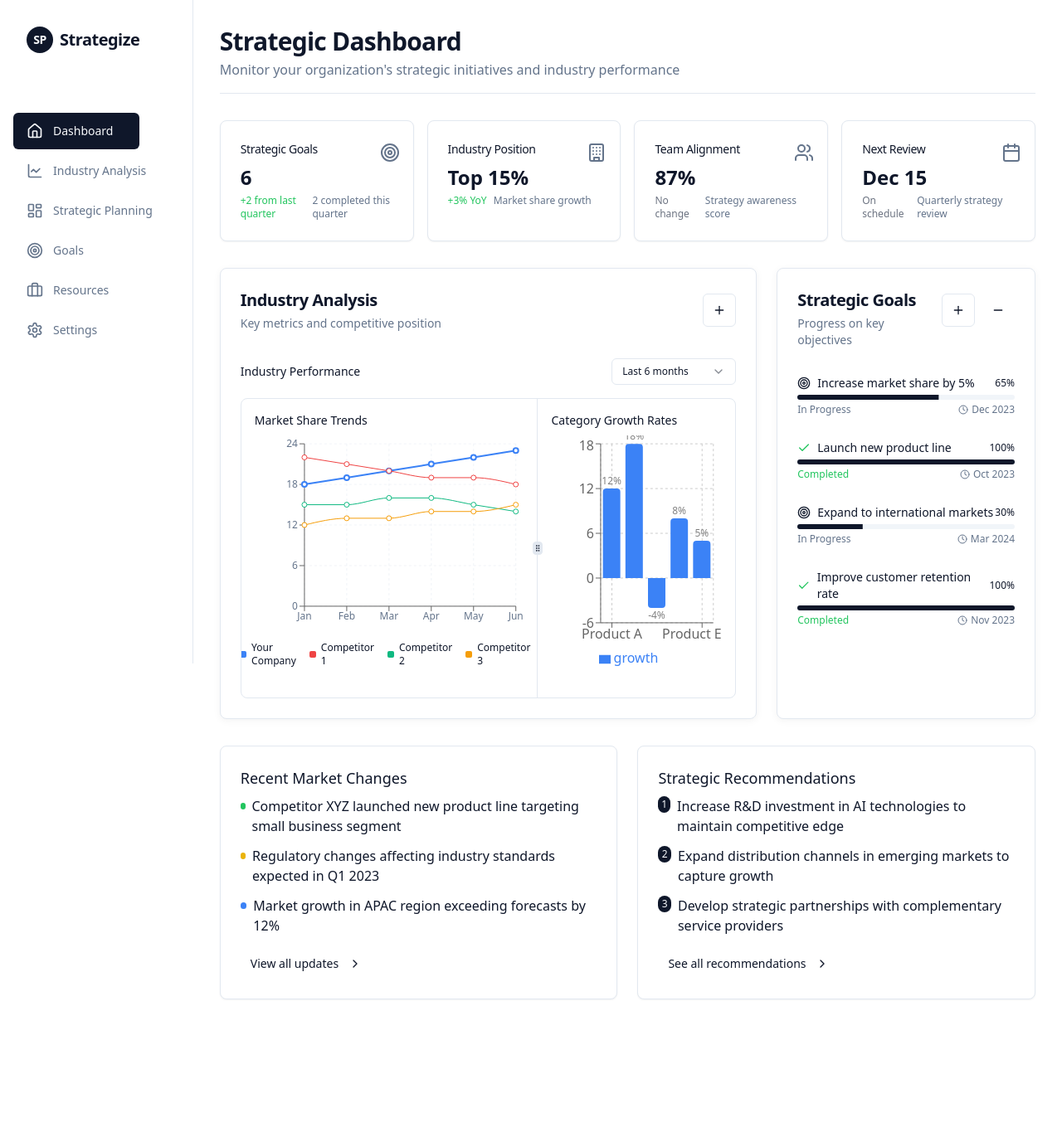
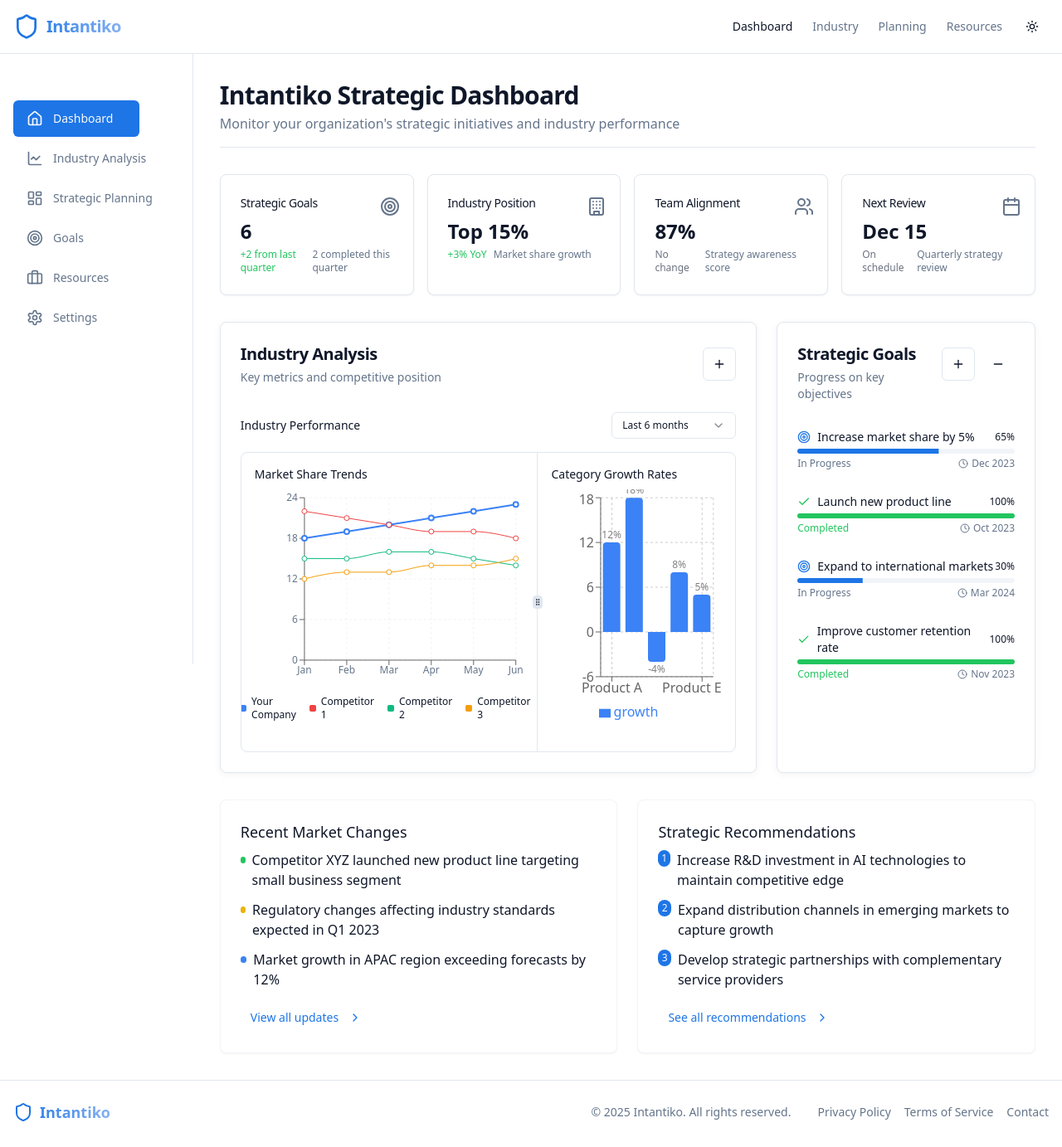
Before and after one commit to mbyo2/strategize-expert-planner, a React (Vite) app: page / in a window 1280 px wide. Shown: the whole page at 83% size. Before the commit the page ends 1318 px from the top, so only its background shows below. Built offline with nearby package versions, Linux system fonts and the light colour scheme.

Commit message:
Update app styling and branding
Update the app's styling with a modern color palette, primarily using blue, and update the app name to Intantiko.

```diff
--- a/src/App.tsx
+++ b/src/App.tsx
@@ -9,6 +9,7 @@ import NotFound from "./pages/NotFound";
 
 const queryClient = new QueryClient();
 
+// Intantiko - Strategic Planning Software
 const App = () => (
   <QueryClientProvider client={queryClient}>
     <TooltipProvider>
--- /dev/null
+++ b/src/components/Footer.tsx
@@ -0,0 +1,33 @@
+
+import React from 'react';
+import { Shield } from 'lucide-react';
+
+const Footer: React.FC = () => {
+  return (
+    <footer className="border-t border-border py-6 mt-auto">
+      <div className="container mx-auto px-4">
+        <div className="flex flex-col md:flex-row justify-between items-center">
+          <div className="flex items-center mb-4 md:mb-0">
+            <Shield className="h-6 w-6 text-primary mr-2" />
+            <span className="text-lg font-semibold banking-gradient bg-clip-text text-transparent">
+              Intantiko
+            </span>
+          </div>
+
+          <div className="flex flex-col md:flex-row items-center space-y-2 md:space-y-0 md:space-x-8">
+            <div className="text-sm text-muted-foreground">
+              © {new Date().getFullYear()} Intantiko. All rights reserved.
+            </div>
+            <div className="flex space-x-4">
+              <a href="#" className="text-sm text-muted-foreground hover:text-primary transition-colors">Privacy Policy</a>
+              <a href="#" className="text-sm text-muted-foreground hover:text-primary transition-colors">Terms of Service</a>
+              <a href="#" className="text-sm text-muted-foreground hover:text-primary transition-colors">Contact</a>
+            </div>
+          </div>
+        </div>
+      </div>
+    </footer>
+  );
+};
+
+export default Footer;
--- /dev/null
+++ b/src/components/Header.tsx
@@ -0,0 +1,46 @@
+
+import React from 'react';
+import { Link } from 'react-router-dom';
+import { cn } from '@/lib/utils';
+import { Shield, Sun, Moon } from 'lucide-react';
+import { Button } from '@/components/ui/button';
+
+const Header: React.FC = () => {
+  return (
+    <header className="border-b border-border sticky top-0 z-50 w-full glass-effect">
+      <div className="container mx-auto px-4 py-3 flex items-center justify-between">
+        <div className="flex items-center space-x-2">
+          <Shield className="h-8 w-8 text-primary" />
+          <span className="text-xl font-bold tracking-tight banking-gradient bg-clip-text text-transparent">
+            Intantiko
+          </span>
+        </div>
+
+        <div className="flex items-center space-x-4">
+          <nav className="hidden md:flex items-center space-x-6">
+            <Link to="/" className="text-sm font-medium text-foreground hover:text-primary transition-colors">
+              Dashboard
+            </Link>
+            <Link to="/industry" className="text-sm font-medium text-muted-foreground hover:text-primary transition-colors">
+              Industry
+            </Link>
+            <Link to="/planning" className="text-sm font-medium text-muted-foreground hover:text-primary transition-colors">
+              Planning
+            </Link>
+            <Link to="/resources" className="text-sm font-medium text-muted-foreground hover:text-primary transition-colors">
+              Resources
+            </Link>
+          </nav>
+
+          <Button variant="ghost" size="icon" className="text-foreground">
+            <Sun className="h-[1.2rem] w-[1.2rem] rotate-0 scale-100 transition-all dark:rotate-90 dark:scale-0" />
+            <Moon className="absolute h-[1.2rem] w-[1.2rem] rotate-90 scale-0 transition-all dark:rotate-0 dark:scale-100" />
+            <span className="sr-only">Toggle theme</span>
+          </Button>
+        </div>
+      </div>
+    </header>
+  );
+};
+
+export default Header;
--- a/src/components/Navigation.tsx
+++ b/src/components/Navigation.tsx
@@ -15,25 +15,16 @@ const Navigation = () => {
   ];
 
   return (
-    <nav className="flex lg:flex-col justify-between lg:justify-start lg:h-screen py-4 px-2 lg:py-8 lg:px-4 bg-sidebar border-r border-border">
+    <nav className="hidden md:flex lg:flex-col justify-between lg:justify-start lg:h-[calc(100vh-4rem)] py-4 px-2 lg:py-8 lg:px-4 bg-sidebar border-r border-border">
       <div className="flex lg:flex-col items-center lg:items-start space-x-8 lg:space-x-0 lg:space-y-8 w-full">
-        <div className="px-2 lg:px-4">
-          <div className="text-xl font-semibold tracking-tight flex items-center">
-            <div className="h-8 w-8 rounded-full bg-primary mr-2 flex items-center justify-center">
-              <span className="text-primary-foreground text-sm font-bold">SP</span>
-            </div>
-            <span className="hidden lg:inline">Strategize</span>
-          </div>
-        </div>
-
-        <div className="flex-1 lg:pt-10 flex flex-row lg:flex-col overflow-x-auto lg:overflow-x-visible items-center lg:items-start space-x-1 lg:space-x-0 lg:space-y-1 w-full">
+        <div className="flex-1 lg:pt-6 flex flex-row lg:flex-col overflow-x-auto lg:overflow-x-visible items-center lg:items-start space-x-1 lg:space-x-0 lg:space-y-1 w-full">
           {navItems.map((item) => (
             <NavLink
               key={item.name}
               to={item.path}
               className={({ isActive }) => cn(
                 "flex items-center font-medium py-3 px-3 lg:pl-4 lg:pr-8 rounded-md text-sm transition-colors",
-                "hover:bg-secondary hover:text-foreground",
+                "hover:bg-primary/10 hover:text-primary",
                 isActive
                   ? "bg-primary text-primary-foreground"
                   : "text-muted-foreground"
--- a/src/components/PageLayout.tsx
+++ b/src/components/PageLayout.tsx
@@ -1,5 +1,7 @@
 
 import React from 'react';
+import Header from './Header';
+import Footer from './Footer';
 import Navigation from './Navigation';
 import FadeIn from './FadeIn';
 import { cn } from '@/lib/utils';
@@ -13,7 +15,10 @@ interface PageLayoutProps {
 
 const PageLayout: React.FC<PageLayoutProps> = ({ children, title, subtitle, className }) => {
   return (
-    <div className="flex min-h-screen">
+    <div className="flex flex-col min-h-screen">
+      <Header />
+
+      <div className="flex flex-1">
         <Navigation />
 
         <main className={cn("flex-1 px-4 lg:px-8 py-8", className)}>
@@ -31,6 +36,9 @@ const PageLayout: React.FC<PageLayoutProps> = ({ children, title, subtitle, clas
           </FadeIn>
         </main>
       </div>
+
+      <Footer />
+    </div>
   );
 };
 
--- a/src/components/StrategicGoals.tsx
+++ b/src/components/StrategicGoals.tsx
@@ -61,7 +61,11 @@ const StrategicGoals: React.FC = () => {
             </span>
           </div>
 
-          <Progress value={goal.progress} className="h-1.5 mb-1" />
+          <Progress
+            value={goal.progress}
+            className="h-1.5 mb-1"
+            indicatorClassName={goal.status === 'completed' ? "bg-green-500" : "bg-primary"}
+          />
 
           <div className="flex justify-between items-center">
             <span className={`text-xs ${
--- a/src/components/ui/progress.tsx
+++ b/src/components/ui/progress.tsx
@@ -1,12 +1,17 @@
+
 import * as React from "react"
 import * as ProgressPrimitive from "@radix-ui/react-progress"
 
 import { cn } from "@/lib/utils"
 
+interface ProgressProps extends React.ComponentPropsWithoutRef<typeof ProgressPrimitive.Root> {
+  indicatorClassName?: string;
+}
+
 const Progress = React.forwardRef<
   React.ElementRef<typeof ProgressPrimitive.Root>,
-  React.ComponentPropsWithoutRef<typeof ProgressPrimitive.Root>
->(({ className, value, ...props }, ref) => (
+  ProgressProps
+>(({ className, value, indicatorClassName, ...props }, ref) => (
   <ProgressPrimitive.Root
     ref={ref}
     className={cn(
@@ -16,7 +21,7 @@ const Progress = React.forwardRef<
     {...props}
   >
     <ProgressPrimitive.Indicator
-      className="h-full w-full flex-1 bg-primary transition-all"
+      className={cn("h-full w-full flex-1 bg-primary transition-all", indicatorClassName)}
       style={{ transform: `translateX(-${100 - (value || 0)}%)` }}
     />
   </ProgressPrimitive.Root>
--- a/src/index.css
+++ b/src/index.css
@@ -6,33 +6,33 @@
 @layer base {
   :root {
     --background: 0 0% 100%;
-    --foreground: 222.2 47.4% 11.2%;
+    --foreground: 222 47% 11%;
 
     --muted: 210 40% 96.1%;
-    --muted-foreground: 215.4 16.3% 46.9%;
+    --muted-foreground: 215 16% 47%;
 
     --popover: 0 0% 100%;
-    --popover-foreground: 222.2 47.4% 11.2%;
+    --popover-foreground: 222 47% 11%;
 
     --card: 0 0% 100%;
-    --card-foreground: 222.2 47.4% 11.2%;
+    --card-foreground: 222 47% 11%;
 
-    --border: 214.3 31.8% 91.4%;
-    --input: 214.3 31.8% 91.4%;
+    --border: 214 32% 91%;
+    --input: 214 32% 91%;
 
-    --primary: 222.2 47.4% 11.2%;
+    --primary: 214 80% 51%;
     --primary-foreground: 210 40% 98%;
 
     --secondary: 210 40% 96.1%;
-    --secondary-foreground: 222.2 47.4% 11.2%;
+    --secondary-foreground: 222 47% 11%;
 
-    --accent: 210 40% 96.1%;
-    --accent-foreground: 222.2 47.4% 11.2%;
+    --accent: 216 79% 67%;
+    --accent-foreground: 210 40% 98%;
 
-    --destructive: 0 100% 50%;
+    --destructive: 0 84% 60%;
     --destructive-foreground: 210 40% 98%;
 
-    --ring: 215 20.2% 65.1%;
+    --ring: 215 20% 65%;
 
     --radius: 0.5rem;
   }
@@ -42,10 +42,10 @@
     --foreground: 213 31% 91%;
 
     --muted: 223 47% 11%;
-    --muted-foreground: 215.4 16.3% 56.9%;
+    --muted-foreground: 215 16% 57%;
 
     --popover: 224 71% 4%;
-    --popover-foreground: 215 20.2% 65.1%;
+    --popover-foreground: 215 20% 65%;
 
     --card: 224 71% 4%;
     --card-foreground: 213 31% 91%;
@@ -53,13 +53,13 @@
     --border: 216 34% 17%;
     --input: 216 34% 17%;
 
-    --primary: 210 40% 98%;
-    --primary-foreground: 222.2 47.4% 1.2%;
+    --primary: 214 80% 56%;
+    --primary-foreground: 0 0% 100%;
 
-    --secondary: 222.2 47.4% 11.2%;
+    --secondary: 222 47% 11%;
     --secondary-foreground: 210 40% 98%;
 
-    --accent: 216 34% 17%;
+    --accent: 216 70% 60%;
     --accent-foreground: 210 40% 98%;
 
     --destructive: 0 63% 31%;
@@ -93,6 +93,18 @@
   .bg-sidebar {
     @apply bg-background dark:bg-background/95;
   }
+
+  .banking-gradient {
+    @apply bg-gradient-to-r from-primary/90 to-accent/80;
+  }
+
+  .banking-card {
+    @apply rounded-lg border border-border/40 shadow-lg hover:shadow-xl transition-shadow duration-300;
+  }
+
+  .glass-effect {
+    @apply backdrop-blur-sm bg-white/80 dark:bg-black/30;
+  }
 }
 
 @layer utilities {
--- a/src/pages/Index.tsx
+++ b/src/pages/Index.tsx
@@ -19,7 +19,7 @@ import IndustryMetrics from '@/components/IndustryMetrics';
 const Index = () => {
   return (
     <PageLayout
-      title="Strategic Dashboard"
+      title="Intantiko Strategic Dashboard"
       subtitle="Monitor your organization's strategic initiatives and industry performance"
     >
       <div className="grid grid-cols-1 md:grid-cols-2 lg:grid-cols-4 gap-4 mb-8">
@@ -76,7 +76,7 @@ const Index = () => {
       </div>
 
       <div className="grid grid-cols-1 md:grid-cols-2 gap-6">
-        <Card className="hover-lift">
+        <Card className="banking-card">
           <CardContent className="pt-6">
             <h3 className="text-lg font-medium mb-2">Recent Market Changes</h3>
             <ul className="space-y-3">
@@ -94,13 +94,13 @@ const Index = () => {
               </li>
             </ul>
 
-            <Button variant="ghost" size="sm" className="mt-4">
+            <Button variant="ghost" size="sm" className="mt-4 text-primary hover:text-primary/80">
               View all updates <ChevronRight className="ml-1 h-4 w-4" />
             </Button>
           </CardContent>
         </Card>
 
-        <Card className="hover-lift">
+        <Card className="banking-card">
           <CardContent className="pt-6">
             <h3 className="text-lg font-medium mb-2">Strategic Recommendations</h3>
             <ul className="space-y-3">
@@ -118,7 +118,7 @@ const Index = () => {
               </li>
             </ul>
 
-            <Button variant="ghost" size="sm" className="mt-4">
+            <Button variant="ghost" size="sm" className="mt-4 text-primary hover:text-primary/80">
               See all recommendations <ChevronRight className="ml-1 h-4 w-4" />
             </Button>
           </CardContent>
```
Lines whose indentation alone changed are shown as unchanged.
